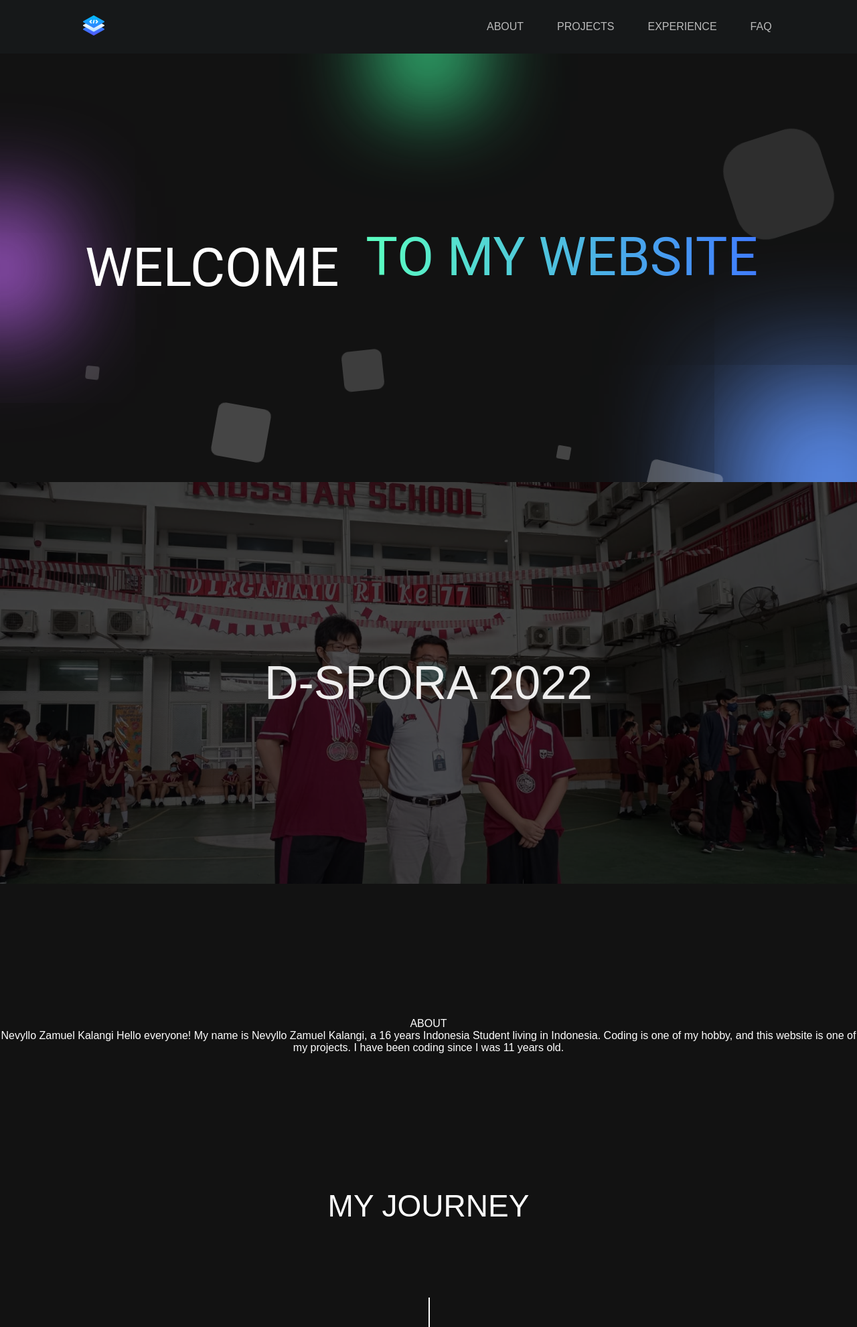
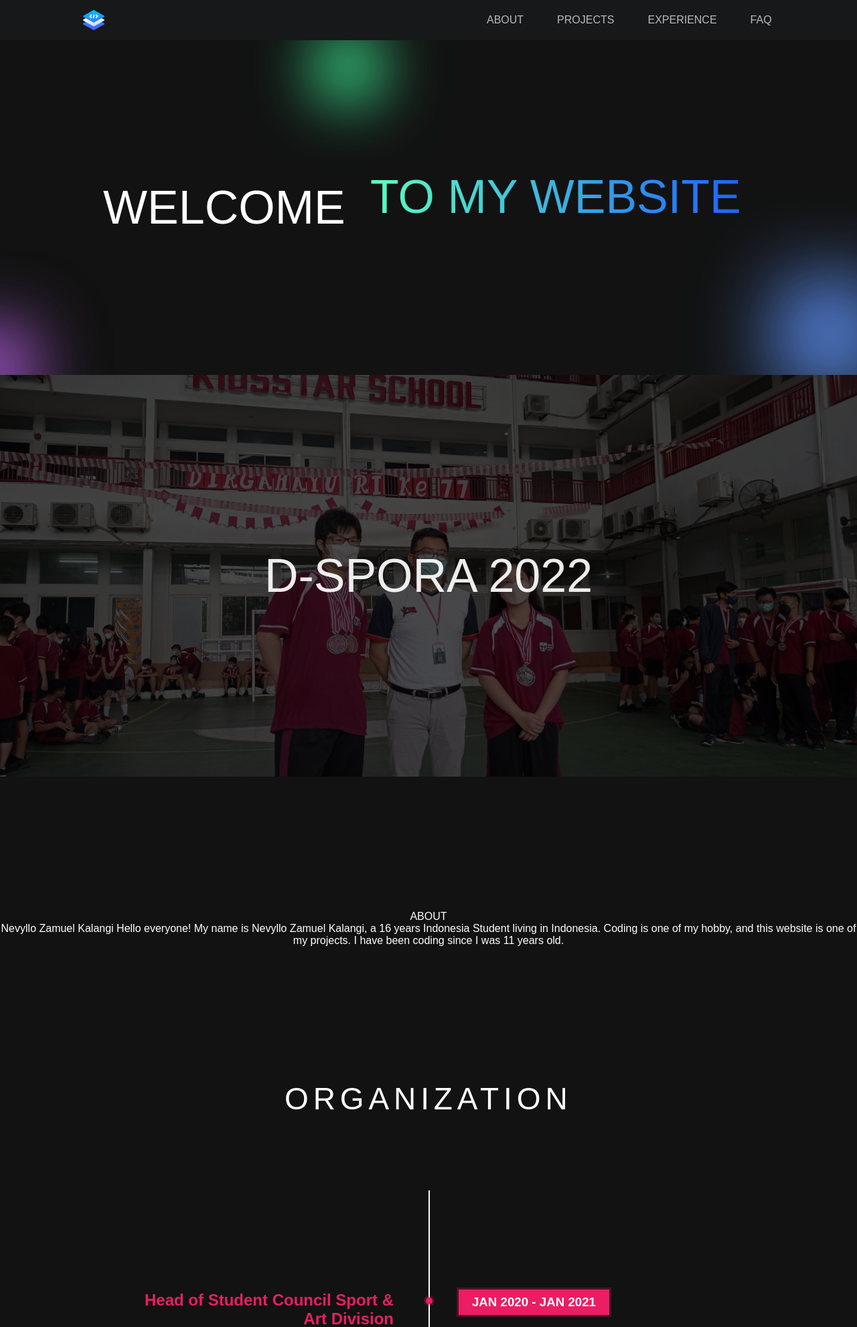
Before and after one commit to VLO-K/Nevyllo-Zamuel-Kalangi, a PHP site: page / in a window 1280 px wide. Shown: the top 1982 px of the page at 67% size. Run offline with PHP 8.4, Linux system fonts and the light colour scheme.

Commit message:
Remove some animations and also fix zooming in & out issues

```diff
--- a/index.html
+++ b/index.html
@@ -48,18 +48,7 @@
                 <div class="greeting-background">
                     <div class="greeting-bg1"></div>
                     <div class="greeting-bg2"></div>
-                    <div class="greeting-bg3"></div>        <ul class="greeting-bg4">
-                        <li></li>
-                        <li></li>
-                        <li></li>
-                        <li></li>
-                        <li></li>
-                        <li></li>
-                        <li></li>
-                        <li></li>
-                        <li></li>
-                        <li></li>
-                    </ul>
+                    <div class="greeting-bg3"></div>
                 </div>
                 <!-- Greeting Background End -->
                 <div class="greeting-wrapper">
@@ -93,8 +82,11 @@
             <!--CV start-->
             <div class="cv">
                 <div>
-                    <div id="cv-title">
+                    <div class="cv-left">
                         <a>ABOUT</a>
+                    </div>
+                    <div class="cv-right">
+
                     </div>
                     <a class="cv-name">Nevyllo Zamuel Kalangi</a>
                     <p1 class="cv-desc">
@@ -111,19 +103,10 @@
             <!--Seperator end-->
             <!-- Timeline Start -->
             <div class="timeline-title">
-                <a>MY JOURNEY</a>
+                <a>ORGANIZATION</a>
             </div>
             <div class="timeline">
                 <ul>
-                    <li>
-                        <div class="right_content">
-                            <h2>First Project</h2>
-                            <p>I created my first project, my first project was a cashier system.</p>
-                        </div>
-                        <div class="left_content">
-                            <h3>FEB 2019 - DEC 2020</h3>
-                        </div>
-                    </li>
                     <li>
                         <div class="right_content">
                             <h2>Head of Student Council Sport & Art Division</h2>
@@ -149,15 +132,6 @@
                         </div>
                         <div class="left_content">
                             <h3>SEP 2022 - AUG 2023</h3>
-                        </div>
-                    </li>
-                    <li>
-                        <div class="right_content">
-                            <h2>Build This Website</h2>
-                            <p>In order to improve my coding experience, I decided to build this website as my side-activity from my school duty.</p>
-                        </div>
-                        <div class="left_content">
-                            <h3>DEC 2022 - MAY 2023</h3>
                         </div>
                     </li>
                 <div style="clear:both;"></div>
@@ -187,6 +161,10 @@
                                 <a class="footer-text">nevyllokalangi@gmail.com</a>
                             </li>
                             <li class="footer-contact">
+                                <img src="Resources/Phone.png" draggable="false" alt="Email" height="24" loading="lazy"/>
+                                <a class="footer-text">+62 851 7118 6112</a>
+                            </li>
+                            <li class="footer-contact">
                                 <img src="Resources/Pin.png" draggable="false" alt="Pin" height="24" loading="lazy"/>
                                 <a class="footer-text">Indonesia</a>
                             </li>
@@ -199,7 +177,7 @@
                                 <img src="Resources/Instagram.png" draggable="false" alt="Instagram: @nevylloproman" height="32" loading="lazy"/>
                             </a>
                             <a class="footer-sosmed" href="https://www.youtube.com/@vlovlovlo">
-                                <img src="Resources/Youtube.png" draggable="false" alt="Youtube: VLOVLOVLO" height="36" loading="lazy"/>
+                                <img src="Resources/Youtube.png" draggable="false" alt="Youtube: VLOVLOVLO" height="32" loading="lazy"/>
                             </a>
                             <a class="footer-sosmed" href="https://discord.gg/SRWRdzZmur">
                                 <img src="Resources/Discord.png" draggable="false" alt="Discord: Glee Community" height="32" loading="lazy"/>
--- a/style.css
+++ b/style.css
@@ -1,17 +1,24 @@
 /* Body Section */
+*, *::after, *::before {
+  box-sizing: border-box;
+}
 * {
-  box-sizing: border-box;
+  font-family: "Montserrat", sans-serif;
+  color: #ffffff;
   margin: 0;
   padding: 0;
 }
+img, video, picture, svg {
+  display: block;
+}
 html {
+  color-scheme: dark light;
   scroll-behavior: smooth;
 }
 body {
-  font-family: "Montserrat", sans-serif;
-  color: #ffffff;
   background-color: #121212;
   width: 100%;
+  min-height: 100vh;
 }
 .seperator {
   height: 200px;
@@ -27,7 +34,7 @@ body {
   text-overflow: ellipsis;
   overflow: hidden;
   top: 0;
-  height: 80px;
+  height: 60px;
   width: 100%;
   padding: 0 8%;
   z-index: 39;
@@ -73,6 +80,8 @@ body {
 /* End of Navigation Section */
 /**/
 .content-container {
+  margin: auto;
+  max-width: 100em;
   height: 5000px;
 }
 /**/
@@ -83,9 +92,9 @@ body {
   justify-content: center;
   align-items: center;
   flex-direction: column;
-  height: 80vh;
+  height: 500px;
   padding: 0;
-  font-size: 80px;
+  font-size: 70px;
 }
 .greeting-wrapper {
   display: inline-block;
@@ -104,7 +113,7 @@ body {
   display: inline-block;
   z-index: -1;
   margin: 20px;
-  background: linear-gradient(to right, #00ff9d 0%, #0051ff 100%);
+  background: linear-gradient(to right, #00ff9d 0%, #407cff 100%);
   -webkit-background-clip: text;
   -webkit-text-fill-color: transparent;
   animation: fadeIn 0.8s,
@@ -117,135 +126,43 @@ body {
   overflow: hidden;
 }
 .greeting-bg1 {
-  position: absolute;
-  top: 10%;
-  left: 50%;
+  display: inline;
+  position: relative;
+  top: -150px;
+  left: -120px;
   width: 0px;
   height: 0px;
   border-radius: 50%;
-  box-shadow: 0 0 120px 70px #39da8a;
+  box-shadow: 0 0 90px 50px #39da8a;
   animation: fadeIn 4s infinite;
 }
 .greeting-bg2 {
-  position: absolute;
-  top: 50%;
-  left: 0%;
+  display: inline;
+  position: relative;
+  top: 300px;
+  left: -650px;
   width: 0px;
   height: 0px;
   border-radius: 50%;
-  box-shadow: 0 0 140px 90px #ac5cd9;
+  box-shadow: 0 0 100px 60px #ac5cd9;
   animation: fadeIn 9s infinite;
 }
 .greeting-bg3 {
-  position: absolute;
-  top: 90%;
-  left: 97%;
+  display: inline;
+  position: relative;
+  top: 250px;
+  left: 600px;
   width: 0px;
   height: 0px;
   border-radius: 50%;
-  box-shadow: 0 0 180px 160px #5b8dee;
+  box-shadow: 0 0 120px 80px #5b8dee;
   animation: fadeIn 7s infinite;
-}
-.greeting-bg4{
-  position: absolute;
-  overflow: hidden;
-  z-index: 0;
-  top: 0;
-  left: 0;
-  width: 100%;
-  height: 100%;
-}
-.greeting-bg4 li{
-  position: absolute;
-  display: block;
-  width: 20px;
-  height: 20px;
-  background: #ffffff49;
-  animation: animate 25s linear infinite;
-  bottom: -150px;
-}
-.greeting-bg4 li:nth-child(1){
-  left: 25%;
-  width: 80px;
-  height: 80px;
-  animation-delay: 0s;
-}
-.greeting-bg4 li:nth-child(2){
-  left: 10%;
-  width: 20px;
-  height: 20px;
-  animation-delay: 2s;
-  animation-duration: 12s;
-}
-.greeting-bg4 li:nth-child(3){
-  left: 70%;
-  width: 20px;
-  height: 20px;
-  animation-delay: 4s;
-}
-.greeting-bg4 li:nth-child(4){
-  left: 40%;
-  width: 60px;
-  height: 60px;
-  animation-delay: 0s;
-  animation-duration: 18s;
-}
-.greeting-bg4 li:nth-child(5){
-  left: 65%;
-  width: 20px;
-  height: 20px;
-  animation-delay: 0s;
-}
-.greeting-bg4 li:nth-child(6){
-  left: 75%;
-  width: 110px;
-  height: 110px;
-  animation-delay: 3s;
-}
-.greeting-bg4 li:nth-child(7){
-  left: 35%;
-  width: 150px;
-  height: 150px;
-  animation-delay: 7s;
-}
-.greeting-bg4 li:nth-child(8){
-  left: 50%;
-  width: 25px;
-  height: 25px;
-  animation-delay: 15s;
-  animation-duration: 45s;
-}
-.greeting-bg4 li:nth-child(9){
-  left: 20%;
-  width: 15px;
-  height: 15px;
-  animation-delay: 2s;
-  animation-duration: 35s;
-}
-.greeting-bg4 li:nth-child(10){
-  left: 85%;
-  width: 150px;
-  height: 150px;
-  animation-delay: 0s;
-  animation-duration: 11s;
-}
-@keyframes animate {
-  0%{
-    transform: translateY(0) rotate(0deg);
-    opacity: 1;
-    border-radius: 0;
-  }
-  100%{
-    transform: translateY(-1000px) rotate(720deg);
-    opacity: 0;
-    border-radius: 50%;
-  }
 }
 @keyframes bounce {
   0% {
   }
   100% {
-    background: linear-gradient(to right, #5bffc0 0%, #407cff 100%);
+    background: linear-gradient(to right, #5bffc0 0%, #1c64ff 100%);
     -webkit-background-clip: text;
     -webkit-text-fill-color: transparent;
     transform: translateY(-20px);
@@ -427,13 +344,39 @@ body {
 /**/
 /* Journey Section */
 .timeline-title {
+  white-space: nowrap;
+  overflow: hidden;
   text-align: center;
+  max-width: 430px;
   font-size: 46px;
-  padding: 0 0 80px 0;
+  letter-spacing: .15em;
+  border-right: .1em solid #e91e63;
+  margin: 0 auto;
+  animation-delay: 200ms;
+  animation:
+    typing 6.5s steps(40, end),
+    blink-caret 1s step-start infinite;
 }
+@keyframes typing {
+  from {
+     width: 0
+    }
+  to {
+     width: 100%
+    }
+}
+@keyframes blink-caret {
+  from, to {
+    border-color: transparent
+  }
+  50% {
+    border-color: #e91e63;
+  }
+}
+
 .timeline{
   position: relative;
-  margin: 50px auto;
+  margin: 130px auto;
   width: 1000px;
   padding: 50px 0;
 }
@@ -681,7 +624,7 @@ body {
 /**/
 /* Scrollbar Section */
 ::-webkit-scrollbar {
-  width: 7px;
+  width: 9px;
 }
 ::-webkit-scrollbar-track {
   background-color: transparent;
```
Also changed, not shown: Resources/Phone.png (added), Resources/Youtube.png.
